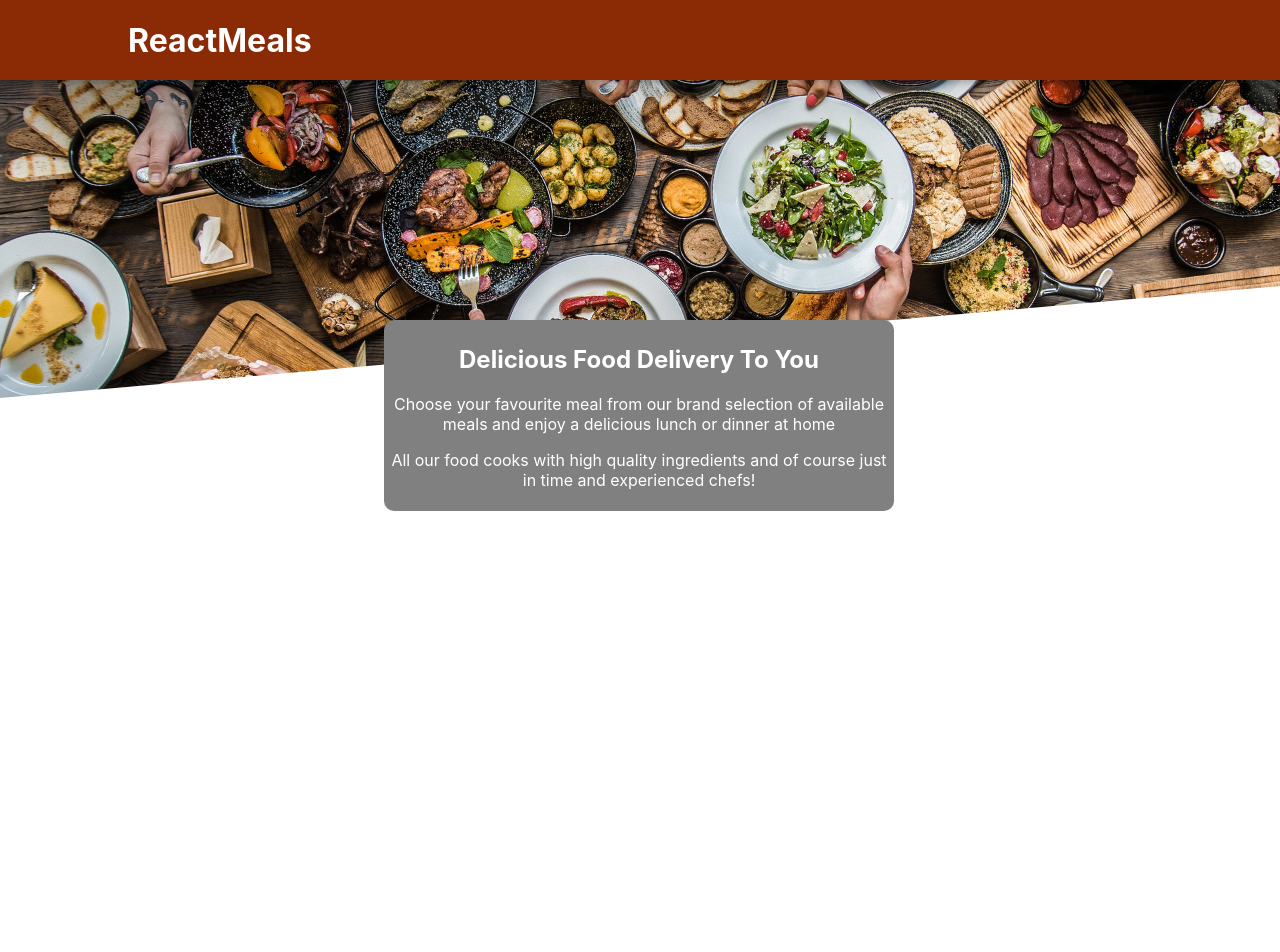
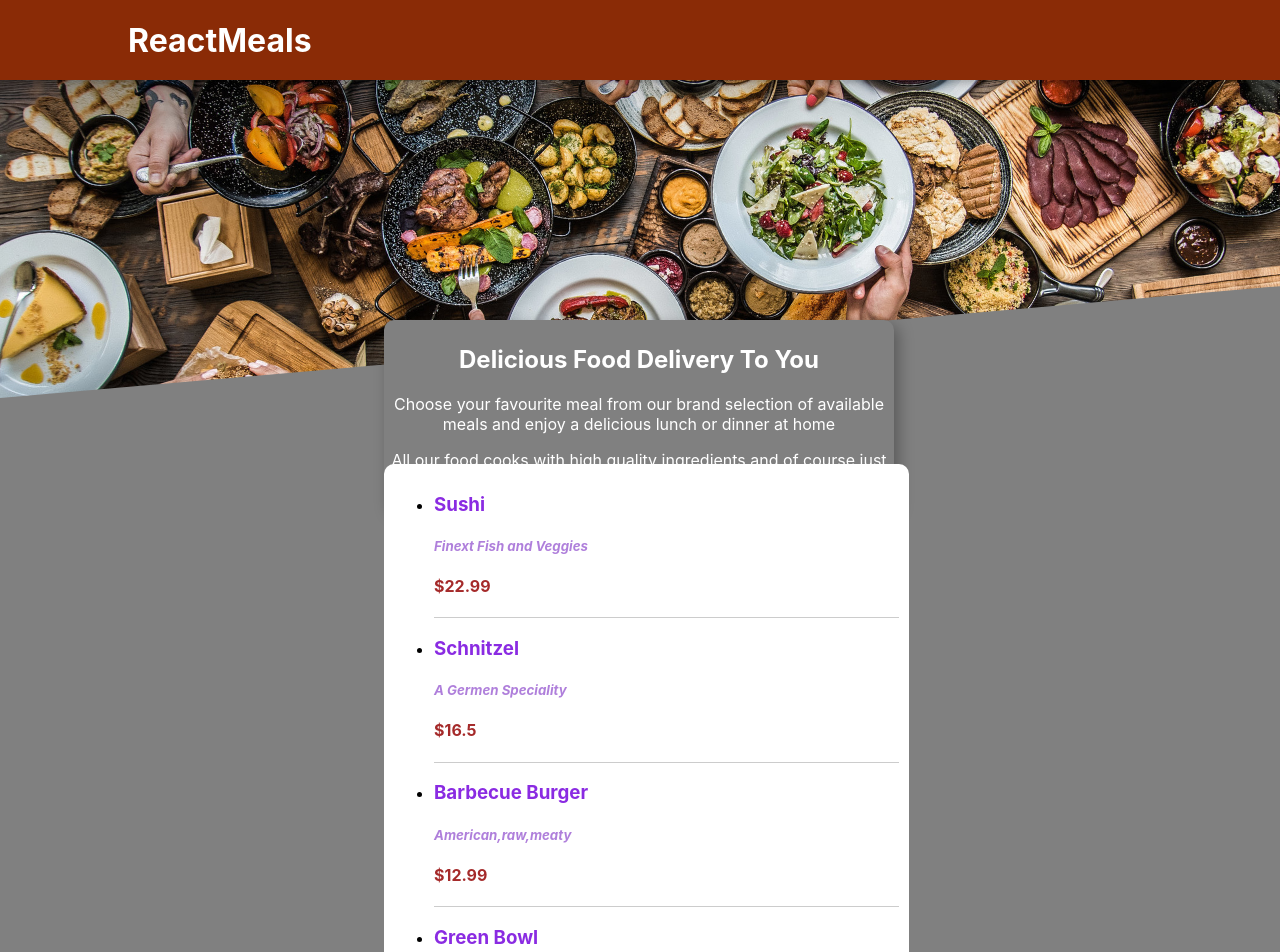
Before and after one commit to ruchitakb7/RestaurentApp_React, a React (Create React App) app in the folder restaurentapp/: page / in a window 1280 px wide. Shown: the top 952 px of the page. Before the commit the page ends 800 px from the top, so only its background shows below. Built offline with nearby package versions, Linux system fonts and the light colour scheme.

Commit message:
made dummy array for meals

```diff
--- a/restaurentapp/src/App.js
+++ b/restaurentapp/src/App.js
@@ -1,9 +1,14 @@
+import { Fragment } from 'react';
 import './App.css';
 import Header from './components/Layout/Header.js';
+import Meals from './components/Meals/Meals.js';
 
 function App() {
   return (
+    <Fragment>
   <Header/>
+  <Meals></Meals>
+  </Fragment>
   );
 }
 
--- a/restaurentapp/src/components/Layout/Header.module.css
+++ b/restaurentapp/src/components/Layout/Header.module.css
@@ -40,4 +40,5 @@
     padding: 5px;
     text-align: center;
     border-radius: 10px;
+    box-shadow: 5px 5px 15px rgba(0, 0, 0, 0.3);
   }
--- /dev/null
+++ b/restaurentapp/src/components/Meals/Meals.css
@@ -0,0 +1,34 @@
+.meals_display{
+    position: absolute;
+    background-color: white;
+    width: 400px;
+    height: auto;
+    margin-top:5%;
+    left: 30%;
+    padding: 10px;
+    border-radius: 10px;
+    width: 505px;
+}
+
+h3{
+    color: blueviolet;
+    font-weight: bold;
+}
+h4{
+    color: brown;
+    font-weight: bold;
+}
+h5{
+    color: rgb(175, 127, 219);
+    font-style: italic;
+
+}
+
+li {
+
+    border-bottom: 1px solid #ccc;
+}
+
+li:last-child {
+    border-bottom: none;
+}
--- /dev/null
+++ b/restaurentapp/src/components/Meals/Meals.js
@@ -0,0 +1,29 @@
+import React from "react"
+import "./Meals.css"
+
+const Meals=()=>{
+    const DummyMeal=[{dishName:"Sushi",desc:"Finext Fish and Veggies",price:22.99},
+        {dishName:"Schnitzel",desc:"A Germen Speciality",price:16.50},
+        {dishName:"Barbecue Burger",desc:"American,raw,meaty",price:12.99},
+        {dishName:"Green Bowl",desc:"Healty and a green",price:16.00}]
+
+    return(
+        <div className="meals_display">
+            <ul>
+                {DummyMeal.map((meal)=>(
+                    <li>
+                        <h3>{meal.dishName}</h3>
+                        <h5>{meal.desc}</h5>
+                        <h4>${meal.price}</h4>
+
+                    </li>
+
+                ))
+                }
+            </ul>
+        </div>
+    )
+}
+
+
+export default Meals
--- a/restaurentapp/src/index.css
+++ b/restaurentapp/src/index.css
@@ -5,6 +5,7 @@ body {
     sans-serif;
   -webkit-font-smoothing: antialiased;
   -moz-osx-font-smoothing: grayscale;
+  background-color: grey;
 }
 
 code {
```
